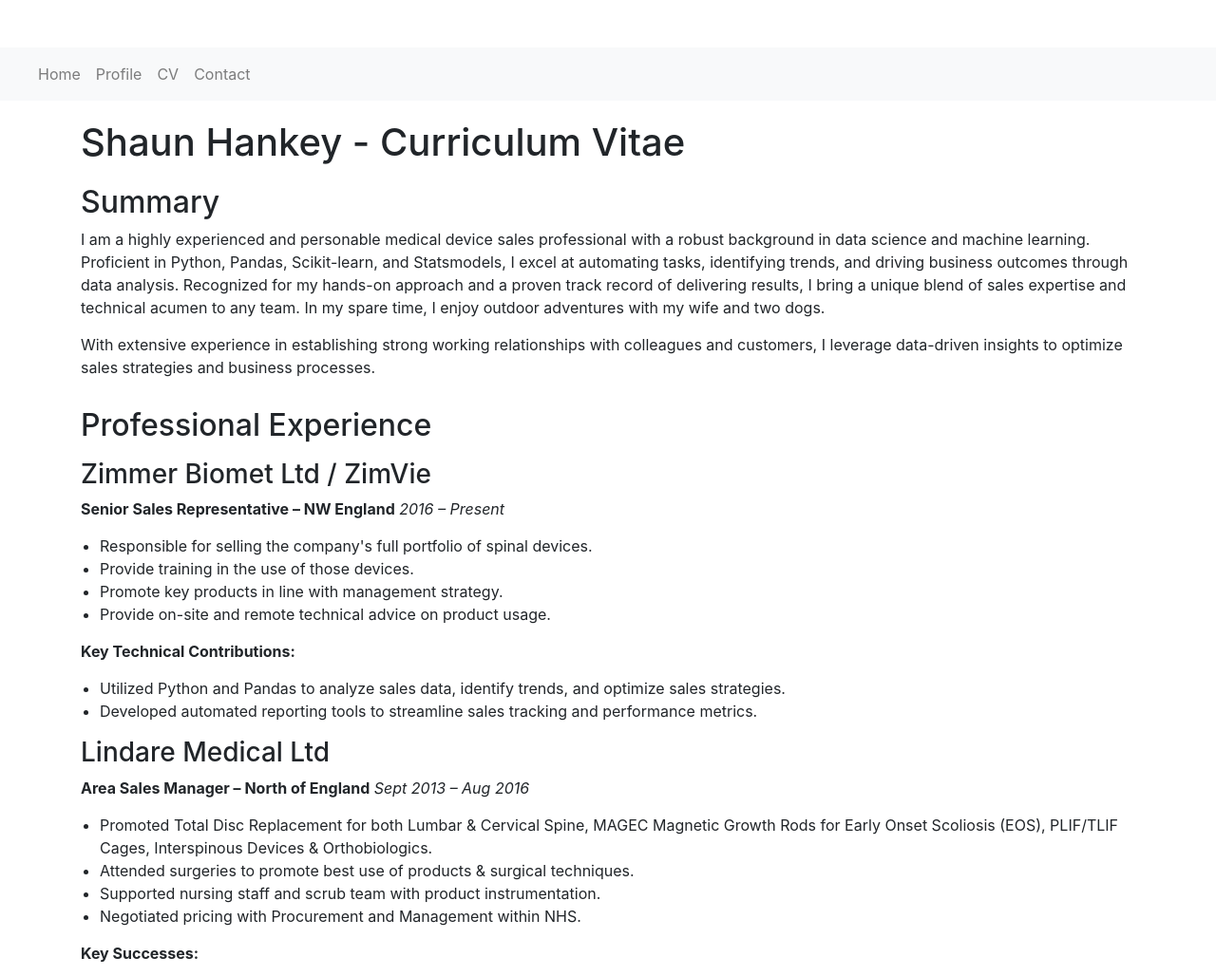
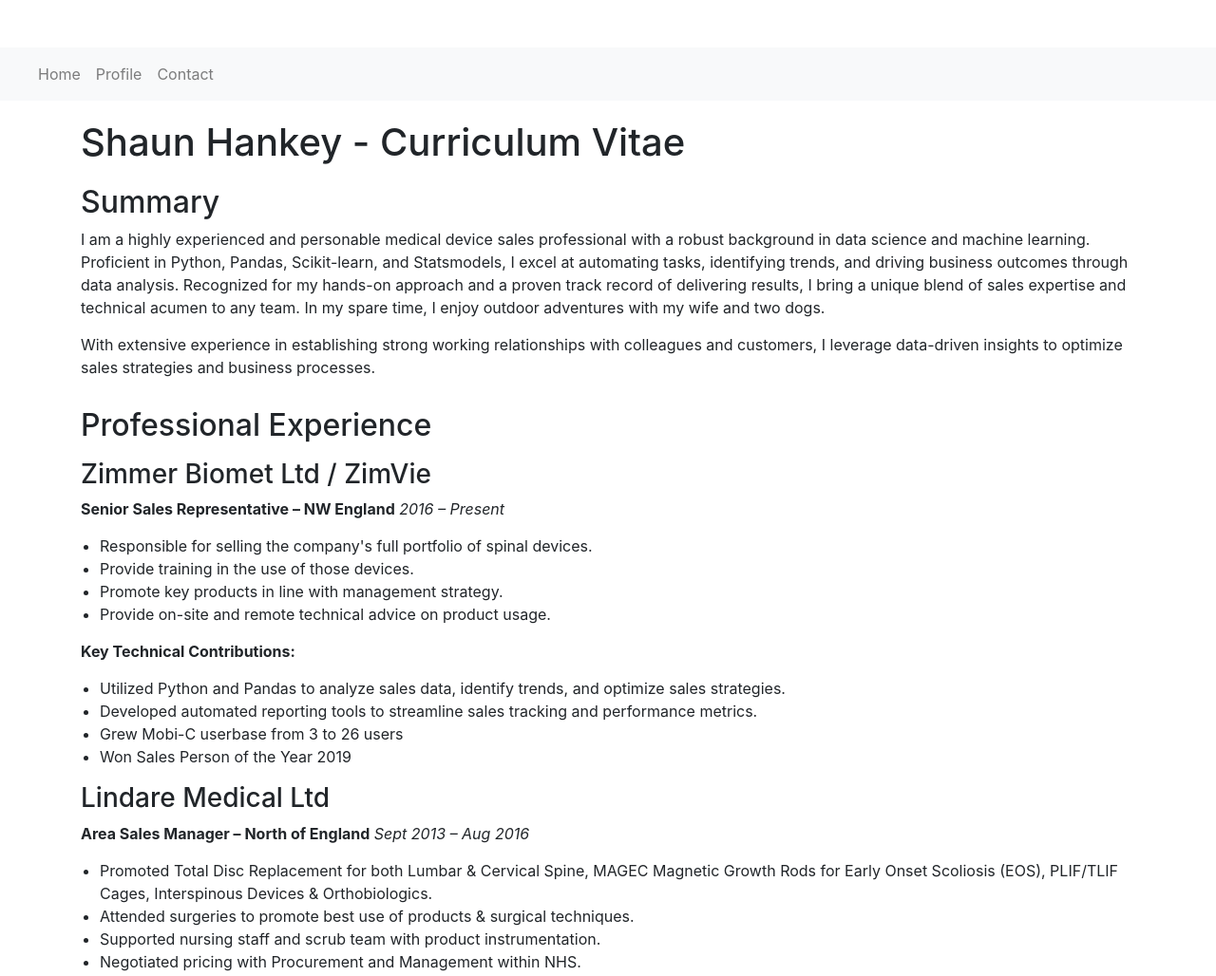
Before and after one commit to shaunhankey/shauns_webpage, a plain HTML site: page cv.html in a window 1280 px wide. Shown: the top 1028 px of the page at 95% size. Drawn offline with nearby package versions, Linux system fonts and the light colour scheme.

Commit message:
Initial commit

```diff
--- a/cv.html
+++ b/cv.html
@@ -21,7 +21,6 @@
                 <ul class="navbar-nav mr-auto">
                     <li class="nav-item"><a class="nav-link" href="index.html">Home</a></li>
                     <li class="nav-item"><a class="nav-link" href="profile.html">Profile</a></li>
-                    <li class="nav-item"><a class="nav-link" href="cv.html">CV</a></li>
                     <li class="nav-item"><a class="nav-link" href="contact.html">Contact</a></li>
                 </ul>
             </div>
@@ -57,6 +56,8 @@
                 <ul>
                     <li>Utilized Python and Pandas to analyze sales data, identify trends, and optimize sales strategies.</li>
                     <li>Developed automated reporting tools to streamline sales tracking and performance metrics.</li>
+                    <li>Grew Mobi-C userbase from 3 to 26 users</li>
+                    <li>Won Sales Person of the Year 2019</li>
                 </ul>
 
                 <h3>Lindare Medical Ltd</h3>
```
Also changed, not shown: contact.html (+0 -1 lines), index.html (+0 -1 lines), profile.html (+0 -1 lines).
